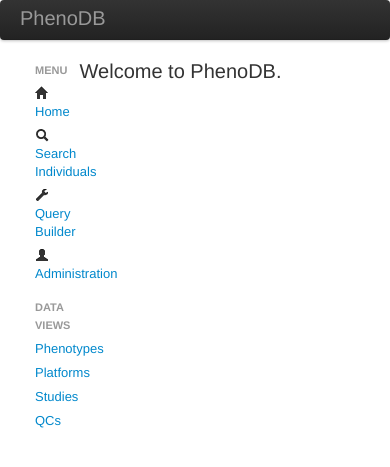
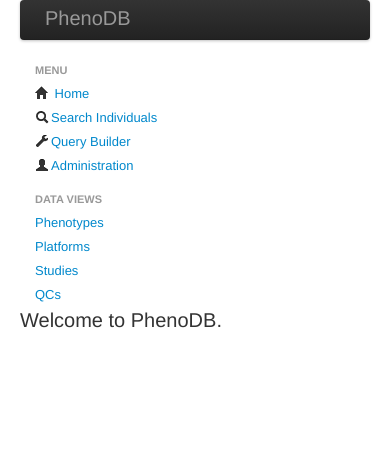
Before and after one commit to wtsi-medical-genomics/phenodb, a Django app: page /search/ in a window 390 px wide. Shown: the top 467 px of the page. Run offline with Django 3.2, Linux system fonts and the light colour scheme; parts of the project's set-up code (start-up, migrations or seed data) failed here and were passed over.

Commit message:
added responsive support

```diff
--- a/templates/search/base.html
+++ b/templates/search/base.html
@@ -2,7 +2,11 @@
 <html lang="en">
 <head>
   <link rel="stylesheet" type="text/css" href="{{ STATIC_URL }}css/bootstrap.css" />
+  <link rel="stylesheet" type="text/css" href="{{ STATIC_URL }}css/bootstrap-responsive.css" />
+  <meta name="viewport" content="width=device-width, initial-scale=1.0">
   <title>{% block title %}PhenoDB{% endblock %}</title>
+  {% block script %}
+  {% endblock %}
 </head>
 
 <body>
```
